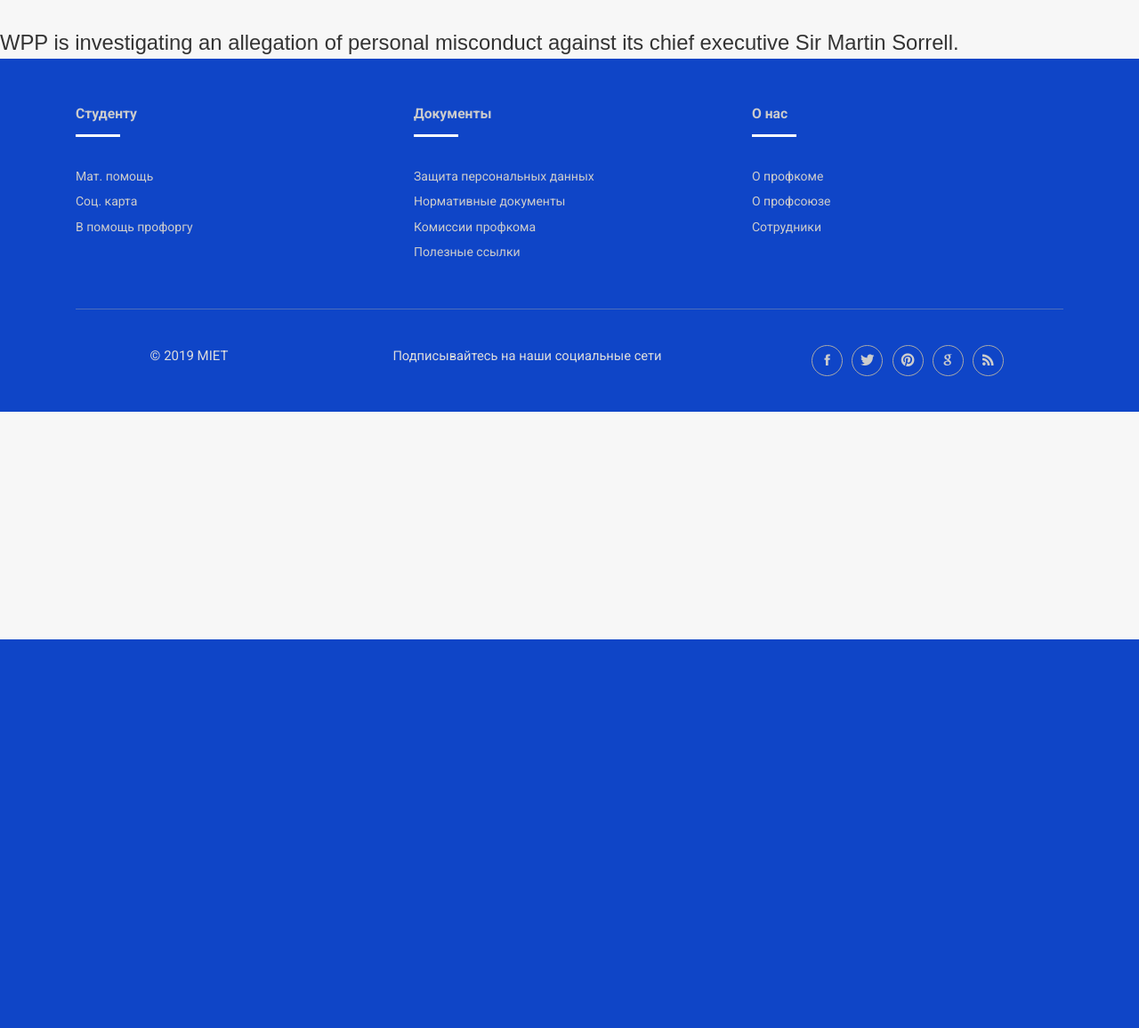
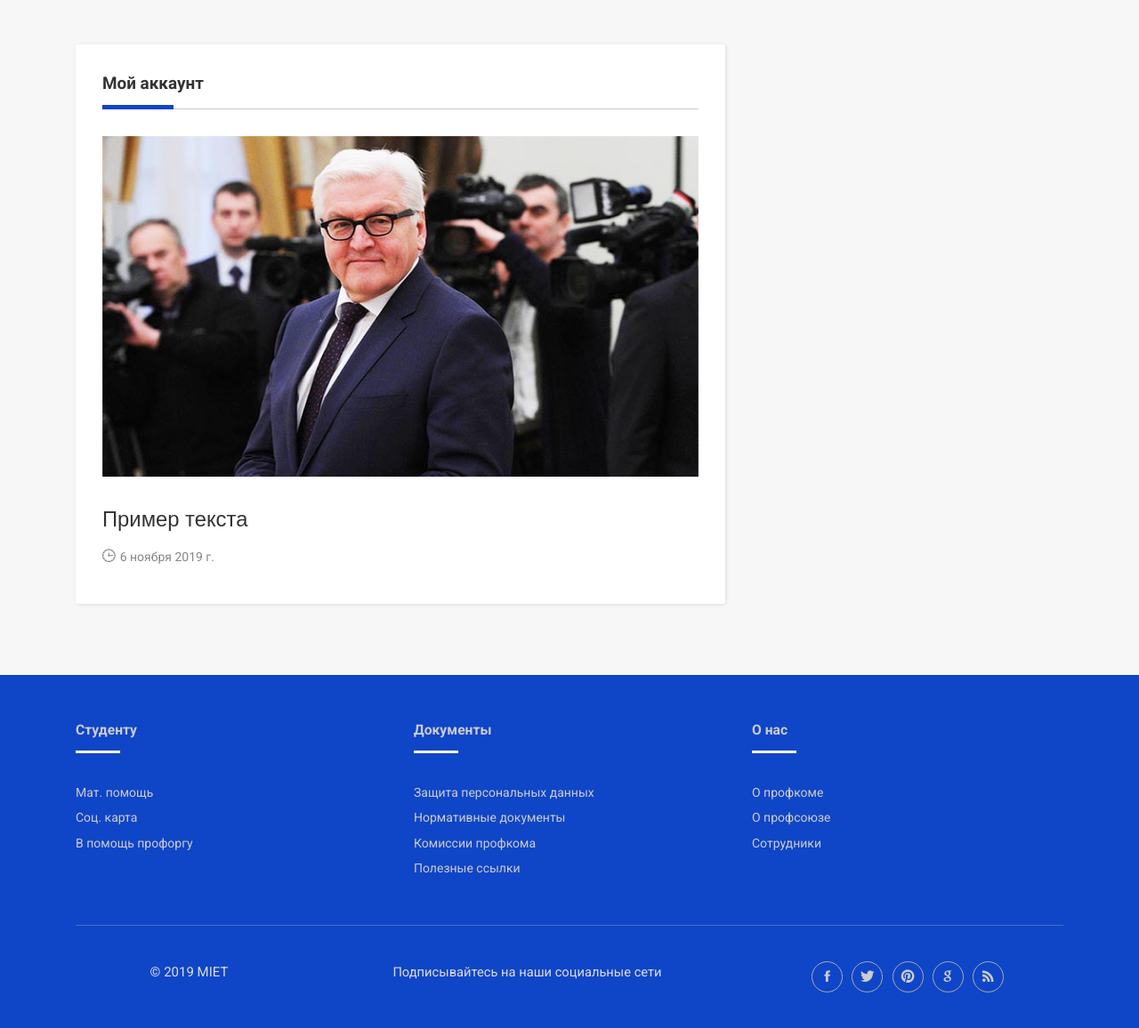
Before and after one commit to TheNooBest/miet_union, a Django app: page /my_account in a window 1280 px wide. Shown: the part 81-1237 px from the top of the page at 89% size. Before the commit the page ends 800 px from the top, so only its background shows below. Run offline with Django 3.2, Linux system fonts and the light colour scheme; the visitor is signed in with stand-in values (Sample User, id 1); some libraries are stand-ins or nearby versions; some web fonts are replaced.

Commit message:
feat: start to myaccount

```diff
--- a/miet_union/templates/miet_union/myaccount.html
+++ b/miet_union/templates/miet_union/myaccount.html
@@ -1,7 +1,22 @@
 {% extends "miet_union/base.html" %}
+{% load static %}
 {% load django_bootstrap_breadcrumbs %}
 {% block title %} Тестовая страница {% endblock %}
 {% block content %}
-<h3 class="mt-30"><a href="#">WPP is investigating an allegation of personal misconduct against
-                its chief executive Sir Martin Sorrell.</a></h3>
+<section class="">
+    <div class="container">
+      <div class="row">
+        <div class="col-md-12 col-lg-8">
+          <div class="mb-30 p-30 ptb-sm-25 plr-sm-15 card-view">
+            <h4 class="p-title"><b>Мой аккаунт</b></h4>
+            <img src="{% static 'images/news-1-700x400.jpg' %}" alt="">
+            <h3 class="mt-30"><a href="#">Пример текста</a></h3>
+            <ul class="mtb-10 list-li-mr-20 color-lite-black">
+              <li><i class="mr-5 font-12 ion-clock"></i>6 ноября 2019 г.</li>
+            </ul>
+          </div><!-- bg-white -->
+        </div><!-- col-sm-8 -->
+      </div><!-- row -->
+    </div><!-- container -->
+  </section>
 {% endblock %}
```
